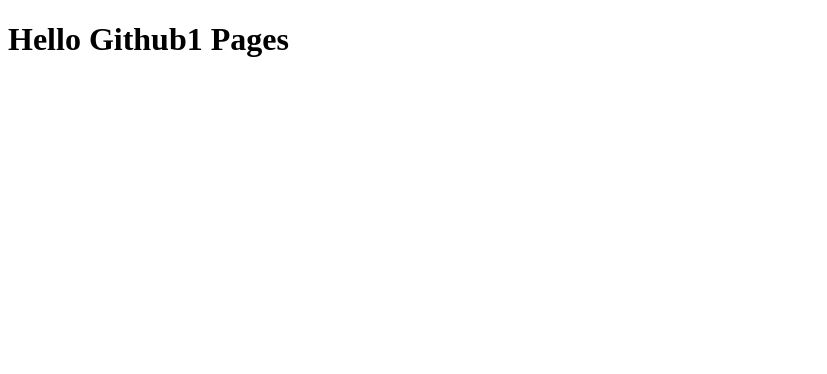
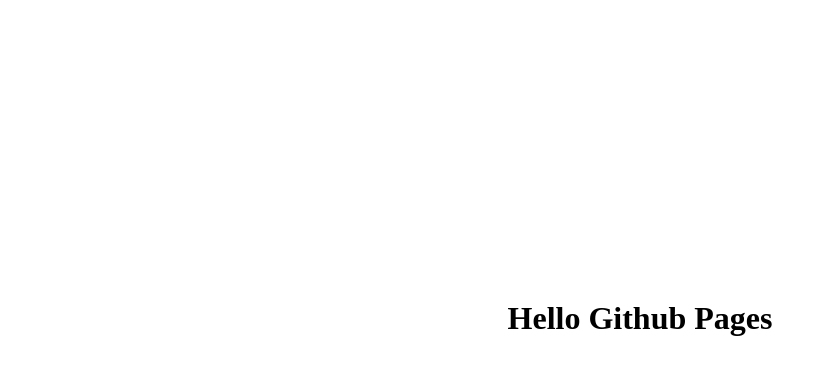
Before and after one commit to Magneto-Wang/Magneto-Wang.github.io, a plain HTML site: page index.html in a window 1280 px wide. Shown: the whole page, without its empty margins (0-827 px from the left). Drawn offline with Linux system fonts and the light colour scheme.

Commit message:
indexMod1

```diff
--- a/index.html
+++ b/index.html
@@ -5,8 +5,14 @@
     <meta name="viewport" content="width=device-width, initial-scale=1.0">
     <meta http-equiv="X-UA-Compatible" content="ie=edge">
     <title>Hello Github Pages</title>
+    <style>
+        .container {
+            margin-top: 300px;
+            text-align: center;
+        }
+    </style>
 </head>
 <body>
-    <h1 class='container'>Hello Github1 Pages</h1>
+    <h1 class='container'>Hello Github Pages</h1>
 </body>
 </html>
```
